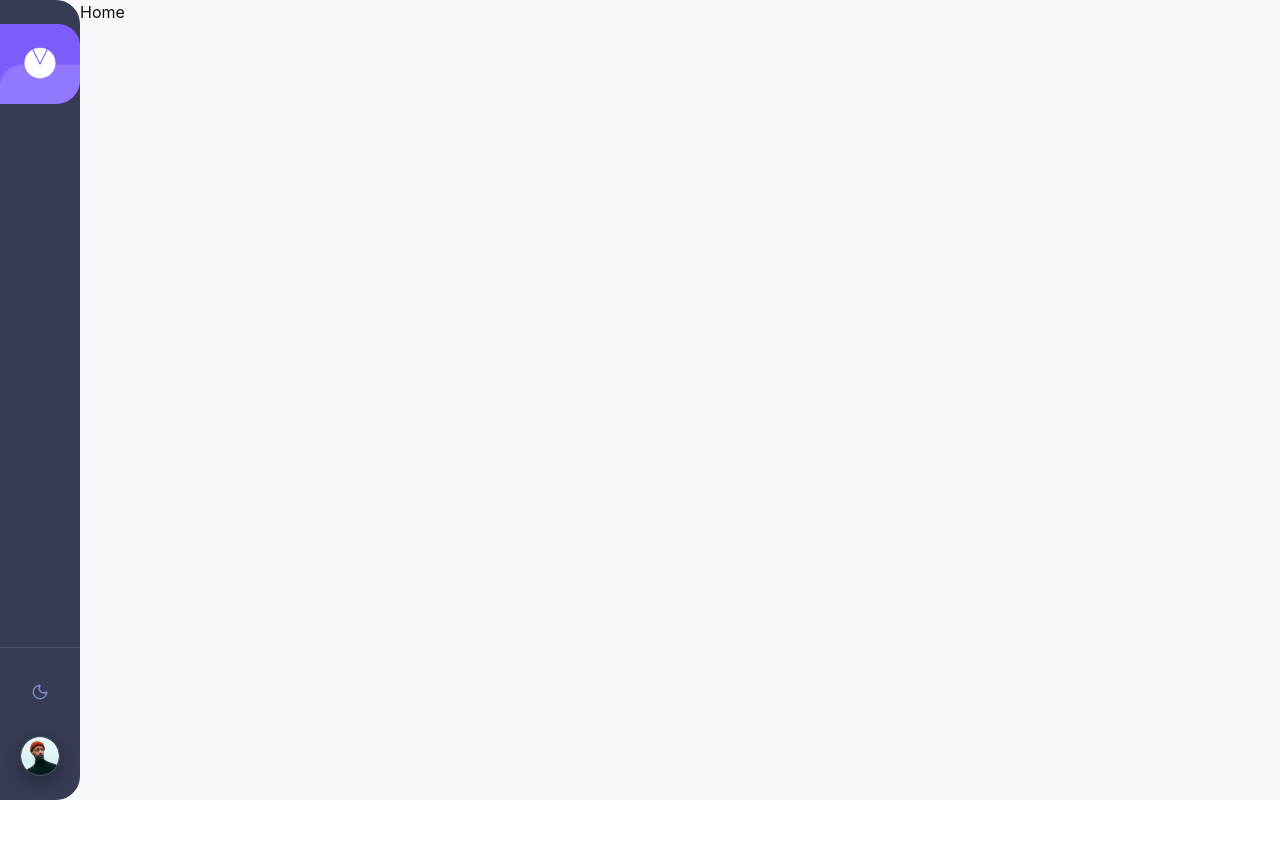
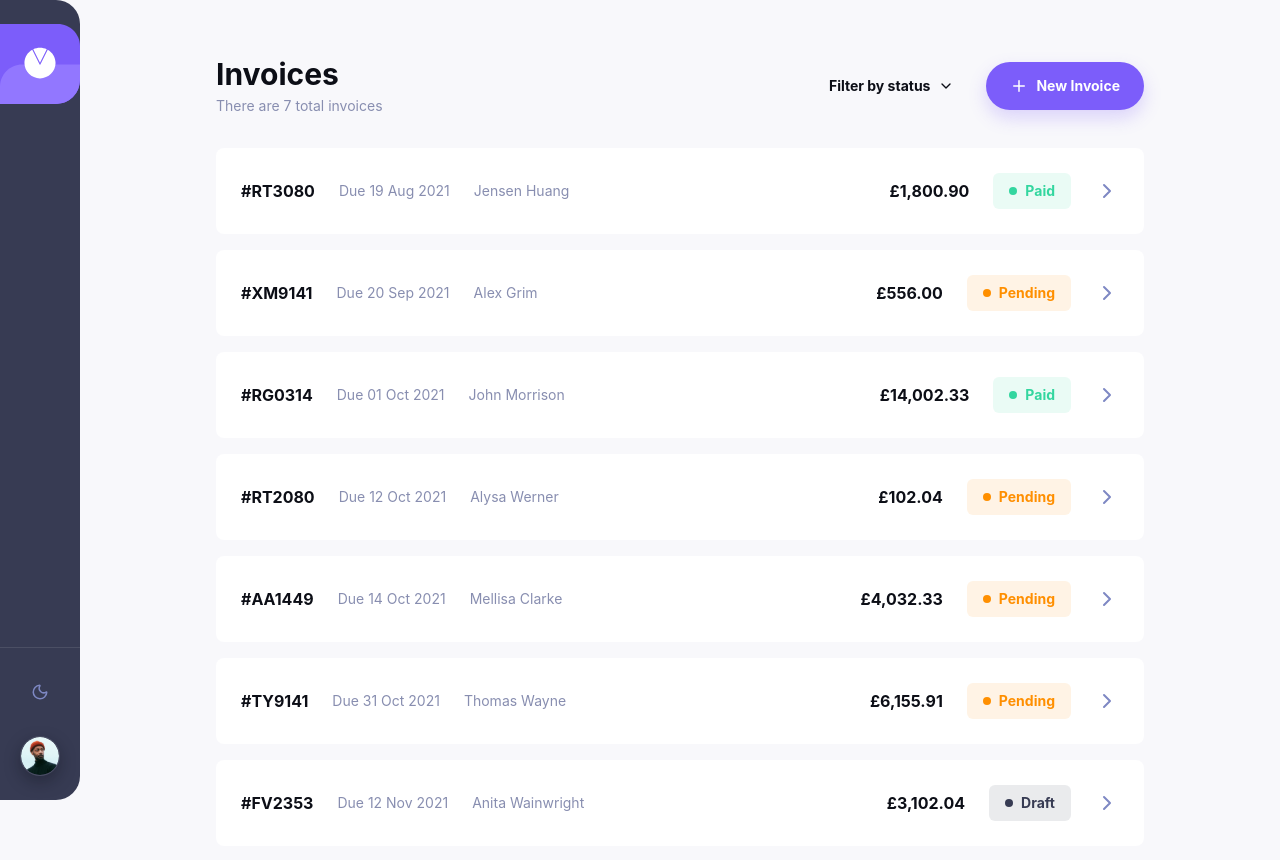
Before and after one commit to SenatorCode/HNG-STAGE-2, a React (Vite) app: page / in a window 1280 px wide. Shown: the top 860 px of the page. Before the commit the page ends 800 px from the top, so only its background shows below. Built offline with nearby package versions, Linux system fonts and the light colour scheme.

Commit message:
Built home page, invoice list page is fully functional

```diff
--- a/src/components/invoice/InvoiceCard.jsx
+++ b/src/components/invoice/InvoiceCard.jsx
@@ -1,3 +1,72 @@
-export default function InvoiceCard() {
-  return null
+import { ChevronRight } from "lucide-react";
+import { useNavigate } from "react-router-dom";
+import { formatCurrency } from "../../utils/formatCurrency";
+import { formatDate } from "../../utils/formatDate";
+import StatusBadge from "../ui/StatusBadge";
+
+export default function InvoiceCard({ invoice }) {
+  const navigate = useNavigate();
+
+  const handleClick = () => {
+    navigate(`/invoices/${invoice.id}`);
+  };
+
+  return (
+    <div
+      onClick={handleClick}
+      role="button"
+      tabIndex={0}
+      onKeyDown={(e) => {
+        if (e.key === "Enter" || e.key === " ") {
+          handleClick();
+        }
+      }}
+      className="group flex cursor-pointer items-center justify-between gap-4 rounded-lg border border-transparent bg-white p-4 transition-all hover:border-[#7C5DFA] hover:shadow-[0_12px_24px_rgba(0,0,0,0.12)] dark:bg-[#1E2139] md:gap-6 md:p-6"
+    >
+      {/* Desktop layout */}
+      <div className="hidden flex-1 md:flex md:items-center md:gap-6">
+        <div className="min-w-max font-bold text-[#0C0E16] dark:text-white">
+          #{invoice.id}
+        </div>
+        <div className="min-w-max text-sm text-[#888EB0]">
+          Due {formatDate(invoice.paymentDue)}
+        </div>
+        <div className="min-w-max text-sm text-[#888EB0]">
+          {invoice.clientName}
+        </div>
+        <div className="flex-1" />
+        <div className="min-w-max text-right font-bold text-[#0C0E16] dark:text-white">
+          {formatCurrency(invoice.total)}
+        </div>
+        <div className="min-w-max">
+          <StatusBadge status={invoice.status} />
+        </div>
+        <ChevronRight
+          size={24}
+          className="min-w-max text-[#7E88C3] group-hover:text-[#7C5DFA]"
+        />
+      </div>
+
+      {/* Mobile layout */}
+      <div className="flex w-full flex-col md:hidden">
+        <div className="flex items-center justify-between">
+          <div className="font-bold text-[#0C0E16] dark:text-white">
+            #{invoice.id}
+          </div>
+          <StatusBadge status={invoice.status} />
+        </div>
+        <div className="mt-3 flex items-center justify-between">
+          <div>
+            <div className="text-sm text-[#888EB0]">{invoice.clientName}</div>
+            <div className="mt-1 text-sm text-[#888EB0]">
+              Due {formatDate(invoice.paymentDue)}
+            </div>
+          </div>
+          <div className="font-bold text-[#0C0E16] dark:text-white">
+            {formatCurrency(invoice.total)}
+          </div>
+        </div>
+      </div>
+    </div>
+  );
 }
--- a/src/pages/Home.jsx
+++ b/src/pages/Home.jsx
@@ -1,3 +1,148 @@
+import * as DropdownMenu from "@radix-ui/react-dropdown-menu";
+import { ChevronDown, Plus } from "lucide-react";
+import { useState } from "react";
+import InvoiceCard from "../components/invoice/InvoiceCard";
+import Button from "../components/ui/Button";
+import EmptyState from "../components/ui/EmptyState";
+import { useInvoiceStore, selectFilteredInvoices } from "../store/invoiceStore";
+
 export default function Home() {
-  return <div>Home</div>
+  const [showForm, setShowForm] = useState(false);
+  const invoices = useInvoiceStore((state) => state.invoices);
+  const filter = useInvoiceStore((state) => state.filter);
+  const setFilter = useInvoiceStore((state) => state.setFilter);
+  const filteredInvoices = selectFilteredInvoices({
+    invoices,
+    filter,
+  });
+
+  const totalCount = invoices.length;
+  const hasInvoices = filteredInvoices.length > 0;
+
+  const handleFilterChange = (value) => {
+    setFilter(value);
+  };
+
+  return (
+    <div className="min-h-screen w-full bg-[#F8F8FB] px-6 py-8 dark:bg-[#141625] md:px-12 md:py-14 lg:max-w-5xl lg:mx-auto">
+      {/* Header */}
+      <div className="mb-8 flex flex-col items-start justify-between gap-4 md:flex-row md:items-center">
+        <div>
+          <h1 className="text-3xl font-bold text-[#0C0E16] dark:text-white">
+            Invoices
+          </h1>
+          <p className="mt-1 text-sm text-[#888EB0]">
+            {totalCount === 0
+              ? "No invoices"
+              : `There are ${totalCount} total invoice${totalCount === 1 ? "" : "s"}`}
+          </p>
+        </div>
+
+        {/* Filter + New Invoice button */}
+        <div className="flex w-full items-center gap-4 md:w-auto">
+          {/* Filter Dropdown */}
+          <DropdownMenu.Root>
+            <DropdownMenu.Trigger asChild>
+              <button className="flex items-center gap-2 rounded-lg px-4 py-2 text-sm font-bold text-[#0C0E16] transition-colors hover:text-[#7C5DFA] dark:text-white dark:hover:text-[#7C5DFA] focus-visible:outline-none focus-visible:ring-2 focus-visible:ring-[#7C5DFA]">
+                Filter by status
+                <ChevronDown size={16} />
+              </button>
+            </DropdownMenu.Trigger>
+
+            <DropdownMenu.Portal>
+              <DropdownMenu.Content
+                className="min-w-48 rounded-lg bg-white shadow-[0_10px_24px_rgba(0,0,0,0.15)] dark:bg-[#252945]"
+                align="start"
+                sideOffset={8}
+              >
+                <DropdownMenu.CheckboxItem
+                  checked={filter === "all"}
+                  onCheckedChange={() => handleFilterChange("all")}
+                  className="flex cursor-pointer items-center gap-3 px-4 py-3 text-sm text-[#0C0E16] transition-colors hover:bg-[#F8F8FB] dark:text-white dark:hover:bg-[#1E2139] focus-visible:outline-none"
+                >
+                  <input
+                    type="checkbox"
+                    checked={filter === "all"}
+                    readOnly
+                    className="h-4 w-4 cursor-pointer"
+                  />
+                  All
+                </DropdownMenu.CheckboxItem>
+
+                <DropdownMenu.CheckboxItem
+                  checked={filter === "draft"}
+                  onCheckedChange={() => handleFilterChange("draft")}
+                  className="flex cursor-pointer items-center gap-3 px-4 py-3 text-sm text-[#0C0E16] transition-colors hover:bg-[#F8F8FB] dark:text-white dark:hover:bg-[#1E2139] focus-visible:outline-none"
+                >
+                  <input
+                    type="checkbox"
+                    checked={filter === "draft"}
+                    readOnly
+                    className="h-4 w-4 cursor-pointer"
+                  />
+                  Draft
+                </DropdownMenu.CheckboxItem>
+
+                <DropdownMenu.CheckboxItem
+                  checked={filter === "pending"}
+                  onCheckedChange={() => handleFilterChange("pending")}
+                  className="flex cursor-pointer items-center gap-3 px-4 py-3 text-sm text-[#0C0E16] transition-colors hover:bg-[#F8F8FB] dark:text-white dark:hover:bg-[#1E2139] focus-visible:outline-none"
+                >
+                  <input
+                    type="checkbox"
+                    checked={filter === "pending"}
+                    readOnly
+                    className="h-4 w-4 cursor-pointer"
+                  />
+                  Pending
+                </DropdownMenu.CheckboxItem>
+
+                <DropdownMenu.CheckboxItem
+                  checked={filter === "paid"}
+                  onCheckedChange={() => handleFilterChange("paid")}
+                  className="flex cursor-pointer items-center gap-3 px-4 py-3 text-sm text-[#0C0E16] transition-colors hover:bg-[#F8F8FB] dark:text-white dark:hover:bg-[#1E2139] focus-visible:outline-none"
+                >
+                  <input
+                    type="checkbox"
+                    checked={filter === "paid"}
+                    readOnly
+                    className="h-4 w-4 cursor-pointer"
+                  />
+                  Paid
+                </DropdownMenu.CheckboxItem>
+              </DropdownMenu.Content>
+            </DropdownMenu.Portal>
+          </DropdownMenu.Root>
+
+          {/* New Invoice Button */}
+          <Button
+            variant="primary"
+            className="flex items-center gap-2"
+            onClick={() => setShowForm(true)}
+          >
+            <Plus size={18} />
+            New Invoice
+          </Button>
+        </div>
+      </div>
+
+      {/* Invoice List or Empty State */}
+      {hasInvoices ? (
+        <div className="space-y-4">
+          {filteredInvoices.map((invoice) => (
+            <InvoiceCard key={invoice.id} invoice={invoice} />
+          ))}
+        </div>
+      ) : (
+        <EmptyState />
+      )}
+
+      {/* TODO: Form drawer will be rendered here when showForm is true */}
+      {showForm && (
+        <div className="text-center text-sm text-[#888EB0]">
+          [Form drawer will be implemented in Stage 6]
+        </div>
+      )}
+    </div>
+  );
 }
```
